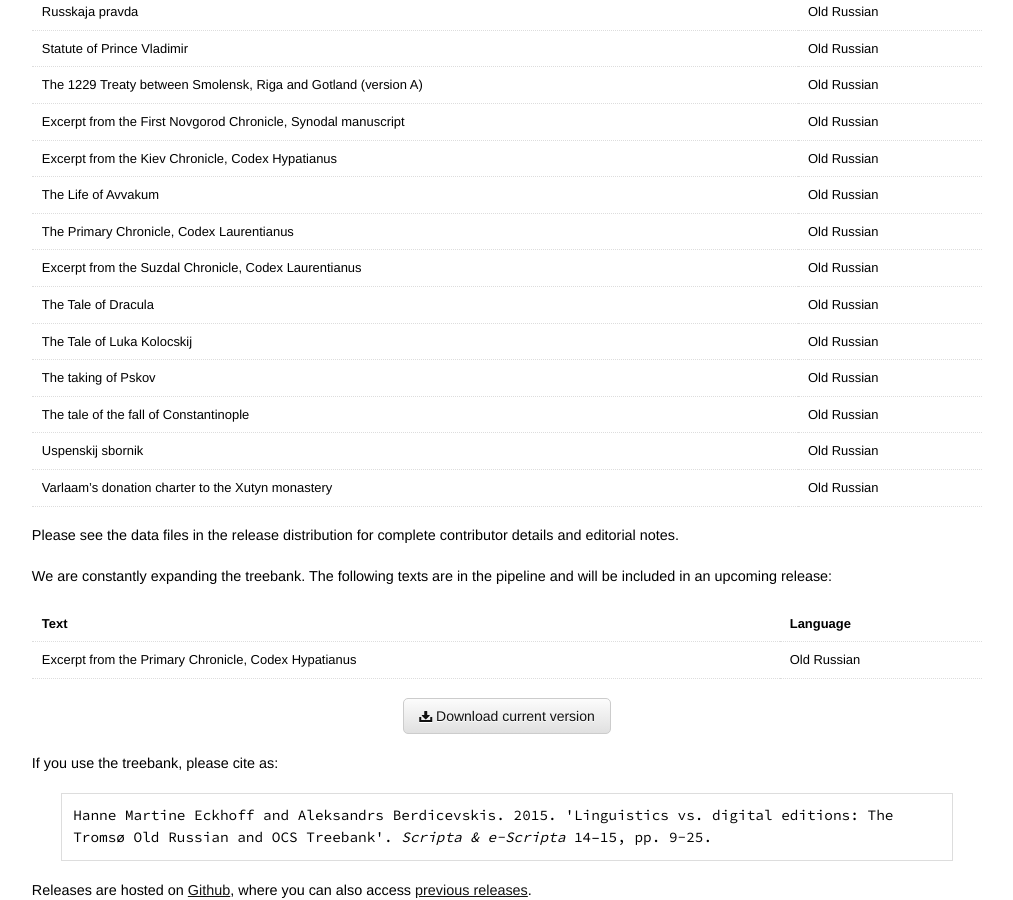
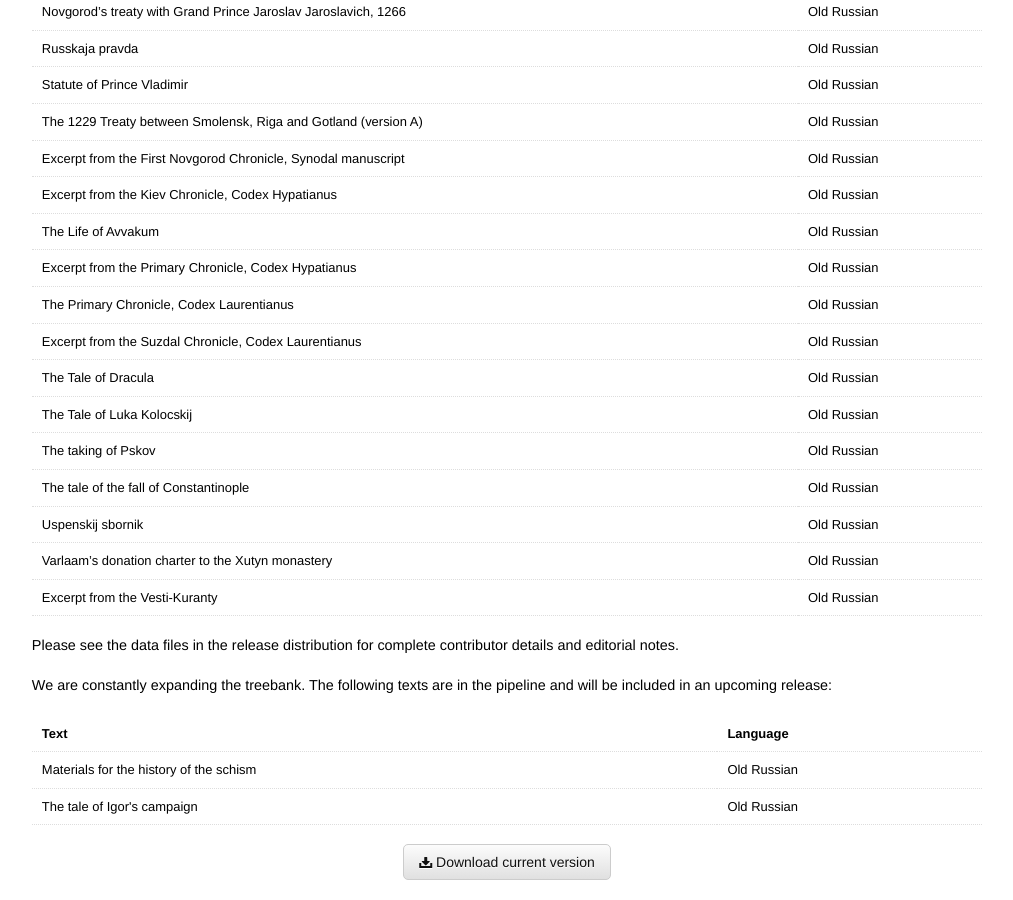
Before and after one commit to torottreebank/torottreebank.github.io, a Jekyll site: the page built from index.html, in a window 1280 px wide and 900 px high, scrolled down 763 px. Shown: the whole window, without its empty margins (133-1146 px from the left). Built offline with Jekyll 4.4.1, drawn with Linux system fonts in a browser that asks for light colours; some of the changed text lies outside the part shown.

Commit message:
updated source list

```diff
--- a/index.html
+++ b/index.html
@@ -42,6 +42,10 @@
             </tr>
             <tr>
               <td>Afanasij Nikitin’s journey beyond three seas</td>
+              <td>Old Russian</td>
+            </tr>
+            <tr>
+              <td>Birchbark letters</i></td>
               <td>Old Russian</td>
             </tr>
             <tr>
@@ -97,6 +101,10 @@
               <td>Old Russian</td>
             </tr>
             <tr>
+              <td>Excerpt from the Primary Chronicle, Codex Hypatianus</i></td>
+              <td>Old Russian</td>
+            </tr>
+            <tr>
               <td>The Primary Chronicle, Codex Laurentianus</td>
               <td>Old Russian</td>
             </tr>
@@ -128,6 +136,10 @@
               <td>Varlaam’s donation charter to the Xutyn monastery</td>
               <td>Old Russian</td>
             </tr>
+            <tr>
+              <td>Excerpt from the Vesti-Kuranty</i></td>
+              <td>Old Russian</td>
+            </tr>
           </table>
         </p>
 
@@ -146,9 +158,14 @@
               <th>Language</th>
             </tr>
             <tr>
-              <td>Excerpt from the Primary Chronicle, Codex Hypatianus</i></td>
+              <td>Materials for the history of the schism</i></td>
               <td>Old Russian</td>
             </tr>
+            <tr>
+              <td>The tale of Igor's campaign</i></td>
+              <td>Old Russian</td>
+            </tr>
+
           </table>
         </p>
 
```
